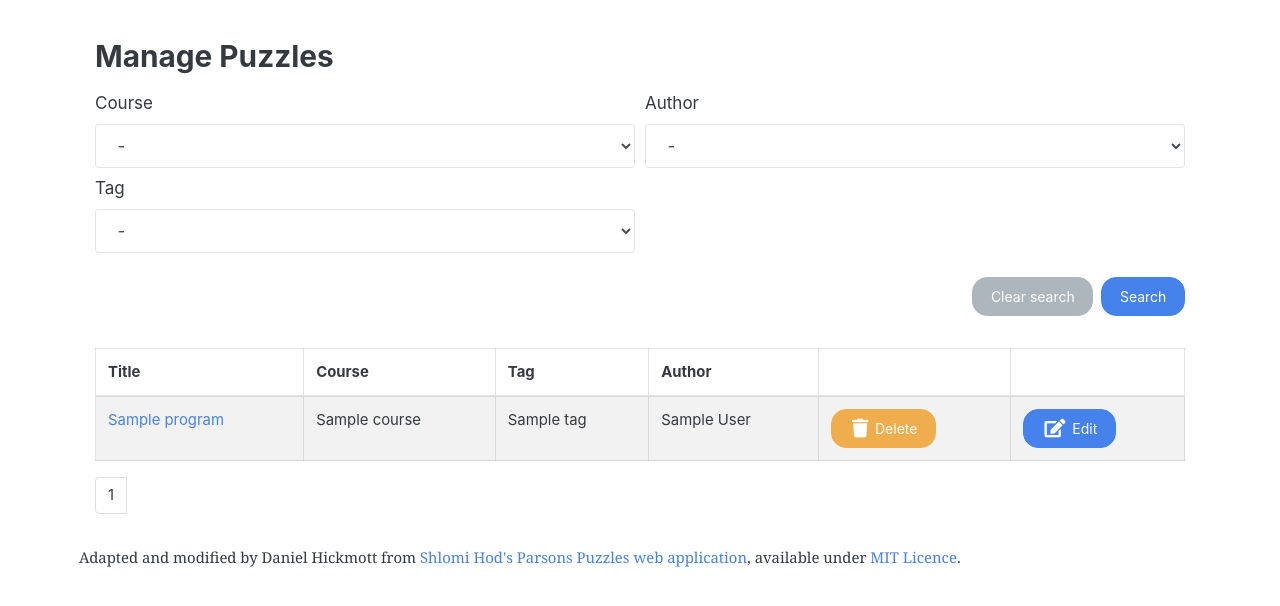
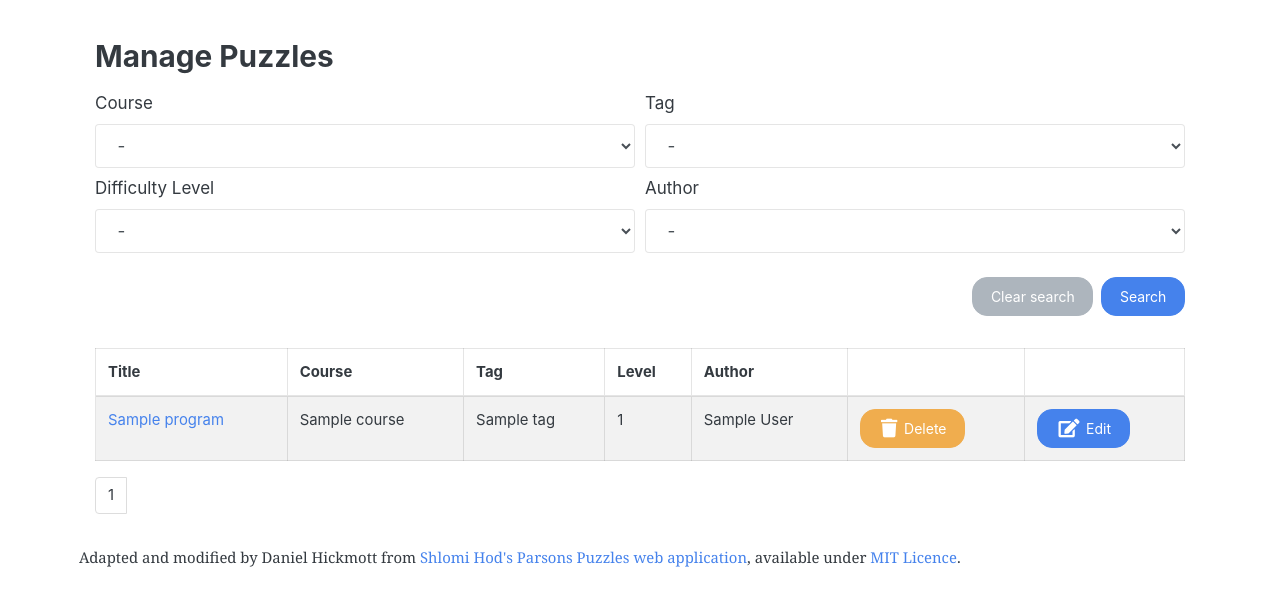
Before and after one commit to inshelligent/parsons-puzzles-1, a Flask app: page /admin/manage in a window 1280 px wide. Shown: the part 57-663 px from the top of the page. Run offline with Flask 2, Linux system fonts and the light colour scheme; a user stored in the database is signed in; tables that the repository leaves empty hold one stand-in row (values such as "Sample post"); parts of the project's set-up code (start-up, migrations or seed data) failed here and were passed over; some libraries are stand-ins or nearby versions.

Commit message:
Fixed bug with Level search field

```diff
--- a/app/admin/routes.py
+++ b/app/admin/routes.py
@@ -51,16 +51,16 @@ def manage():
 
     query = Program.query.join(Course)
 
-    if form.course.data is not None and form.course.data != 'None' and form.course.data != '-':
+    if form.course.data is not None and form.course.data not in ['None','-','0',0]:
         query = query.filter(Course.name == form.course.data)
 
-    if form.author.data is not None and form.author.data != 'None' and form.author.data != '-':
+    if form.author.data is not None and form.author.data not in ['None','-','0',0]:
         query = query.filter(Program.author == form.author.data)
 
-    if form.tag.data is not None and form.tag.data != 'None' and form.tag.data != '-':
+    if form.tag.data is not None and form.tag.data not in ['None','-','0',0]:
         query = query.filter(Program.tag_id == int(form.tag.data))
 
-    if form.level.data is not None and form.level.data != 'None' and form.level.data != '-':
+    if form.level.data is not None and form.level.data not in ['None','-','0',0]:
         query = query.filter(Program.level == int(form.level.data))
 
     query = query.order_by(Program.created.desc())
@@ -204,9 +204,9 @@ def create_puzzle():
         # Create and store the new program in the database
         program = Program()
         form.populate_obj(program)
-        if form.tag_id.data == '-' or form.tag_id.data == 0:
+        if form.tag_id.data in ['-','0',0]:
             program.tag_id = None
-        if form.level.data == '-' or form.level.data == 0:
+        if form.level.data in ['-','0',0]:
             program.level = None
         program.url = program_url
         program.is_instructor = True
--- a/app/admin/templates/manage_puzzles.html
+++ b/app/admin/templates/manage_puzzles.html
@@ -14,14 +14,18 @@
                 {{ form.course(class="form-control") }}
             </div>
             <div class="col-md-6 mb-2">
+                {{ form.tag.label }}
+                {{ form.tag(class="form-control") }}
+            </div>
+            <div class="col-md-6 mb-2">
+                {{ form.level.label }}
+                {{ form.level(class="form-control") }}
+            </div>
+            <div class="col-md-6 mb-2">
                 {{ form.author.label }}
                 {{ form.author(class="form-control") }}
             </div>
-            <div class="col-md-6 mb-2">
-                {{ form.tag.label }}
-                {{ form.tag(class="form-control") }}
-            </div>
-            <div class="col-md-12 my-3">
+           <div class="col-md-12 my-3">
                 {{ form.search(class="btn btn-primary float-right") }}
                 <a class="btn btn-secondary float-right mx-2" href="{{ url_for('admin.manage') }}">
                 Clear search
@@ -37,8 +41,8 @@
             <tr>
                 <th>Title</th>
                 <th>Course</th>
-                <!-- <th>Year</th>  -->
                 <th>Tag</th>
+                <th>Level</th>
                 <th>Author</th>
                 <th></th>
                 <th></th>
@@ -51,6 +55,7 @@
                 <td>{{ puzzle.course.name }}</td>
                 <!-- <td>{{ puzzle.course.year }}</td> -->
                 <td>{% if puzzle.tag %} {{ puzzle.tag.name }} {% endif %}</td>
+                <td>{{ puzzle.level }}</td>
                 <td>{{ puzzle.author }}</td>
                 <td>
                     <a class="btn btn-warning" href="{{ url_for('admin.puzzle_delete', id = puzzle.id) }}">
--- a/app/puzzle/templates/puzzle.html
+++ b/app/puzzle/templates/puzzle.html
@@ -14,7 +14,9 @@
     </div>
 {% endif %}
 <p>Created by: {{ puzzle.author }} &nbsp;&nbsp;&nbsp;&nbsp;&nbsp;
-Difficulty level: {{ puzzle.level }}</p>
+Difficulty level: {{ puzzle.level }} &nbsp;&nbsp;&nbsp;&nbsp;&nbsp;
+Tags: {% if puzzle.tag %} {{ puzzle.tag.name }} {% else %} None {% endif %}</p>
+
 <h4>Description</h4>
 <p>
 {% filter markdown %}
```
Also changed, not shown: app/puzzle/routes.py (+4 -4 lines).
